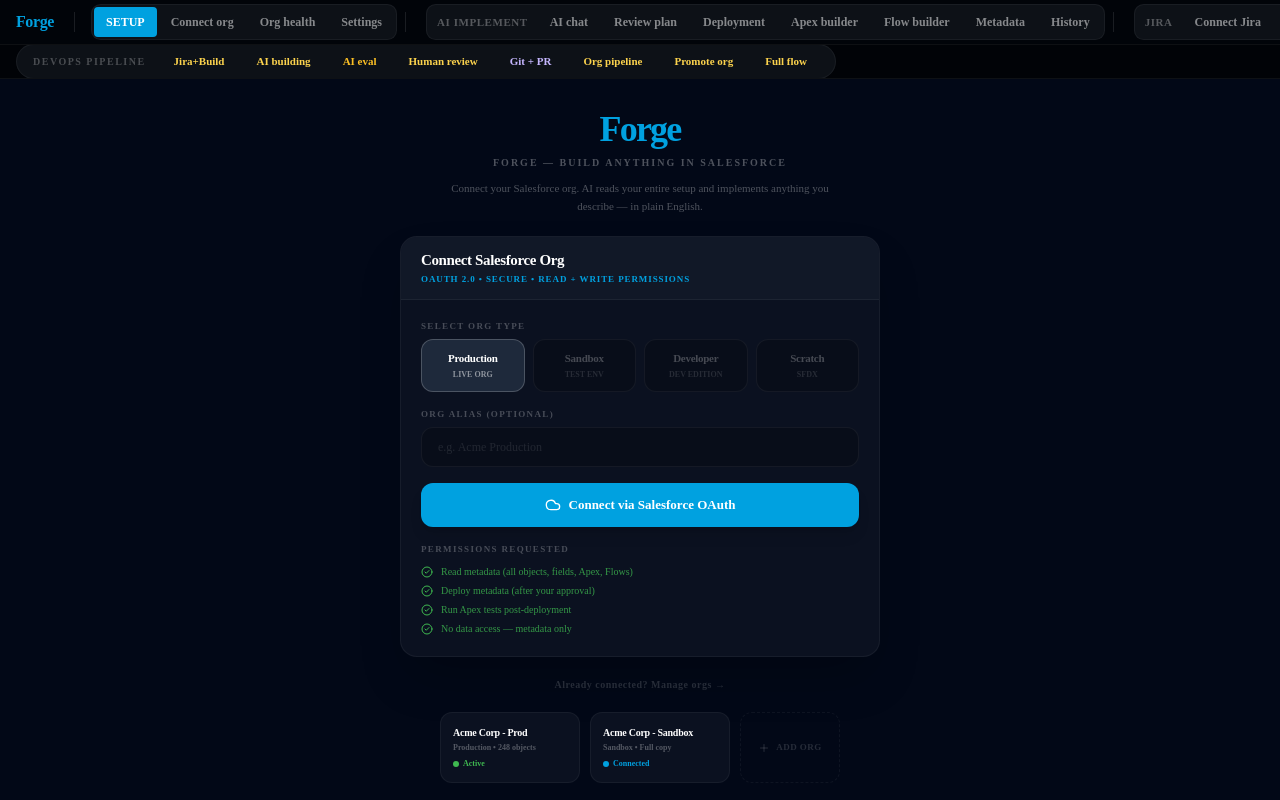
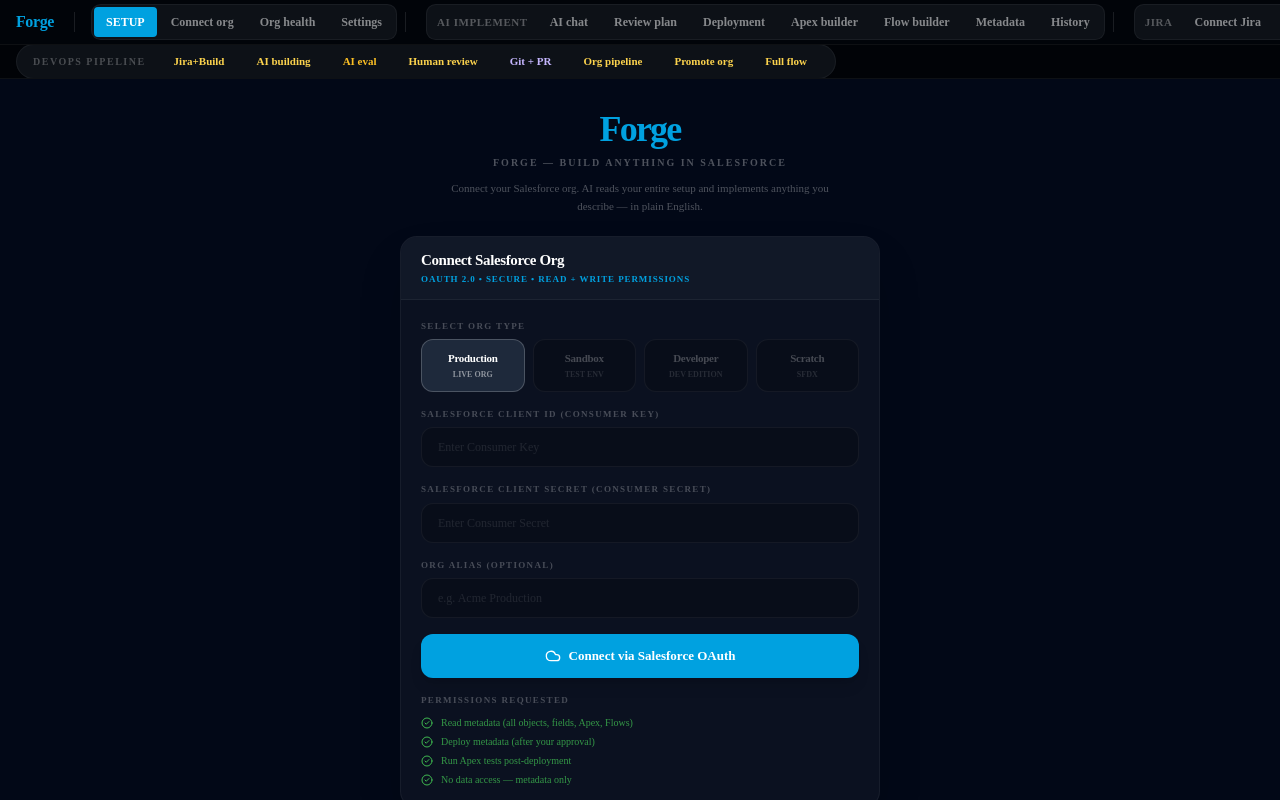
Before and after one commit to shafiulla90/forge-ai, a Next.js app: page /dashboard in a window 1280 px wide. Built offline with nearby package versions, Linux system fonts and the light colour scheme; no server answers.

Commit message:
feat: support Bring Your Own Connected App with custom client ID and secret inputs

```diff
--- a/app/api/auth/salesforce/callback/route.ts
+++ b/app/api/auth/salesforce/callback/route.ts
@@ -25,6 +25,8 @@
   const customAlias = request.cookies.get('sf_oauth_alias')?.value
   const stage = request.cookies.get('sf_oauth_stage')?.value || ''
   const type = request.cookies.get('sf_oauth_type')?.value || ''
+  const cookieClientId = request.cookies.get('sf_oauth_client_id')?.value || ''
+  const cookieClientSecret = request.cookies.get('sf_oauth_client_secret')?.value || ''
 
   if (!storedState || storedState !== state) {
     console.error('[SF Callback] State mismatch. Expected:', storedState, 'Got:', state)
@@ -40,9 +42,10 @@
     // Dynamic Client ID and Secret selection based on target environment with fallback
     const defaultClientId = (process.env.SALESFORCE_CLIENT_ID || '').trim();
     const defaultClientSecret = (process.env.SALESFORCE_CLIENT_SECRET || '').trim();
-    let clientId = defaultClientId;
-    let clientSecret = defaultClientSecret;
+    let clientId = cookieClientId.trim() || defaultClientId;
+    let clientSecret = cookieClientSecret.trim() || defaultClientSecret;
 
+    if (!cookieClientId.trim()) {
       if (stage === 'uat') {
         clientId = (process.env.SALESFORCE_UAT_CLIENT_ID || '').trim() || defaultClientId;
         clientSecret = (process.env.SALESFORCE_UAT_CLIENT_SECRET || '').trim() || defaultClientSecret;
@@ -52,6 +55,7 @@
       } else if (type === 'developer') {
         clientId = (process.env.SALESFORCE_DEV_CLIENT_ID || '').trim() || defaultClientId;
         clientSecret = (process.env.SALESFORCE_DEV_CLIENT_SECRET || '').trim() || defaultClientSecret;
+      }
     }
 
     const redirectUri = (process.env.SALESFORCE_REDIRECT_URI || `${appUrl}/api/auth/salesforce/callback`).trim();
@@ -186,6 +190,8 @@
     response.cookies.delete('sf_oauth_login_url')
     response.cookies.delete('sf_oauth_alias')
     response.cookies.delete('sf_oauth_stage')
+    response.cookies.delete('sf_oauth_client_id')
+    response.cookies.delete('sf_oauth_client_secret')
 
     // Optional: Also set the sf_tokens cookie if the dashboard still relies on it!
     const encryptedForClient = encrypt(JSON.stringify(tokenData))
--- a/app/api/auth/salesforce/route.ts
+++ b/app/api/auth/salesforce/route.ts
@@ -11,22 +11,26 @@
 export async function GET(request: Request) {
   console.log('--- OAuth Init ---');
 
-  // Extract type, alias and stage from query parameters
+  // Extract type, alias, stage and custom credentials from query parameters
   const { searchParams } = new URL(request.url);
   const type = searchParams.get('type') || 'production';
   const alias = searchParams.get('alias') || '';
   const stage = searchParams.get('stage') || '';
+  const customClientId = searchParams.get('clientId') || '';
+  const customClientSecret = searchParams.get('clientSecret') || '';
 
   // Dynamic Client ID selection based on target environment (with fallback)
   const defaultClientId = (process.env.SALESFORCE_CLIENT_ID || '').trim();
-  let clientId = defaultClientId;
+  let clientId = customClientId.trim() || defaultClientId;
 
+  if (!customClientId.trim()) {
     if (stage === 'uat') {
       clientId = (process.env.SALESFORCE_UAT_CLIENT_ID || '').trim() || defaultClientId;
     } else if (stage === 'qa') {
       clientId = (process.env.SALESFORCE_QA_CLIENT_ID || '').trim() || defaultClientId;
     } else if (type === 'developer') {
       clientId = (process.env.SALESFORCE_DEV_CLIENT_ID || '').trim() || defaultClientId;
+    }
   }
 
   if (!clientId) {
@@ -105,6 +109,12 @@
   if (stage) {
     response.cookies.set('sf_oauth_stage', stage, cookieOpts);
   }
+  if (customClientId) {
+    response.cookies.set('sf_oauth_client_id', customClientId.trim(), cookieOpts);
+  }
+  if (customClientSecret) {
+    response.cookies.set('sf_oauth_client_secret', customClientSecret.trim(), cookieOpts);
+  }
 
   return response;
 }
--- a/components/ConnectOrg.tsx
+++ b/components/ConnectOrg.tsx
@@ -30,6 +30,8 @@
 
   const [selectedType, setSelectedType] = useState(initialType);
   const [alias, setAlias] = useState('');
+  const [clientId, setClientId] = useState('');
+  const [clientSecret, setClientSecret] = useState('');
 
   // Defer rendering to client-side to prevent password manager extension hydration errors
   const [isMounted, setIsMounted] = useState(false);
@@ -42,10 +44,16 @@
   }
 
   const handleConnect = () => {
+    if (!clientId.trim() || !clientSecret.trim()) {
+      alert('Salesforce Client ID and Client Secret are required.');
+      return;
+    }
     const params = new URLSearchParams();
     if (selectedType) params.append('type', selectedType);
     if (alias) params.append('alias', alias);
     if (stage) params.append('stage', stage);
+    params.append('clientId', clientId.trim());
+    params.append('clientSecret', clientSecret.trim());
     window.location.href = `/api/auth/salesforce?${params.toString()}`;
   };
 
@@ -102,6 +110,36 @@
                   </button>
                 ))}
               </div>
+            </div>
+
+            {/* Client ID Input */}
+            <div className="flex flex-col gap-1.5">
+              <label className="text-[9px] font-bold text-white/25 uppercase tracking-[0.15em]">
+                SALESFORCE CLIENT ID (CONSUMER KEY)
+              </label>
+              <input
+                type="text"
+                placeholder="Enter Consumer Key"
+                value={clientId}
+                onChange={(e) => setClientId(e.target.value)}
+                className="w-full bg-black/20 border border-white/5 rounded-lg px-4 py-2.5 text-[12px] text-white focus:outline-none focus:border-white/10 transition-all placeholder:text-white/10 font-medium"
+                required
+              />
+            </div>
+
+            {/* Client Secret Input */}
+            <div className="flex flex-col gap-1.5">
+              <label className="text-[9px] font-bold text-white/25 uppercase tracking-[0.15em]">
+                SALESFORCE CLIENT SECRET (CONSUMER SECRET)
+              </label>
+              <input
+                type="password"
+                placeholder="Enter Consumer Secret"
+                value={clientSecret}
+                onChange={(e) => setClientSecret(e.target.value)}
+                className="w-full bg-black/20 border border-white/5 rounded-lg px-4 py-2.5 text-[12px] text-white focus:outline-none focus:border-white/10 transition-all placeholder:text-white/10 font-medium"
+                required
+              />
             </div>
 
             {/* Alias Input */}
```
Lines whose indentation alone changed are shown as unchanged.
